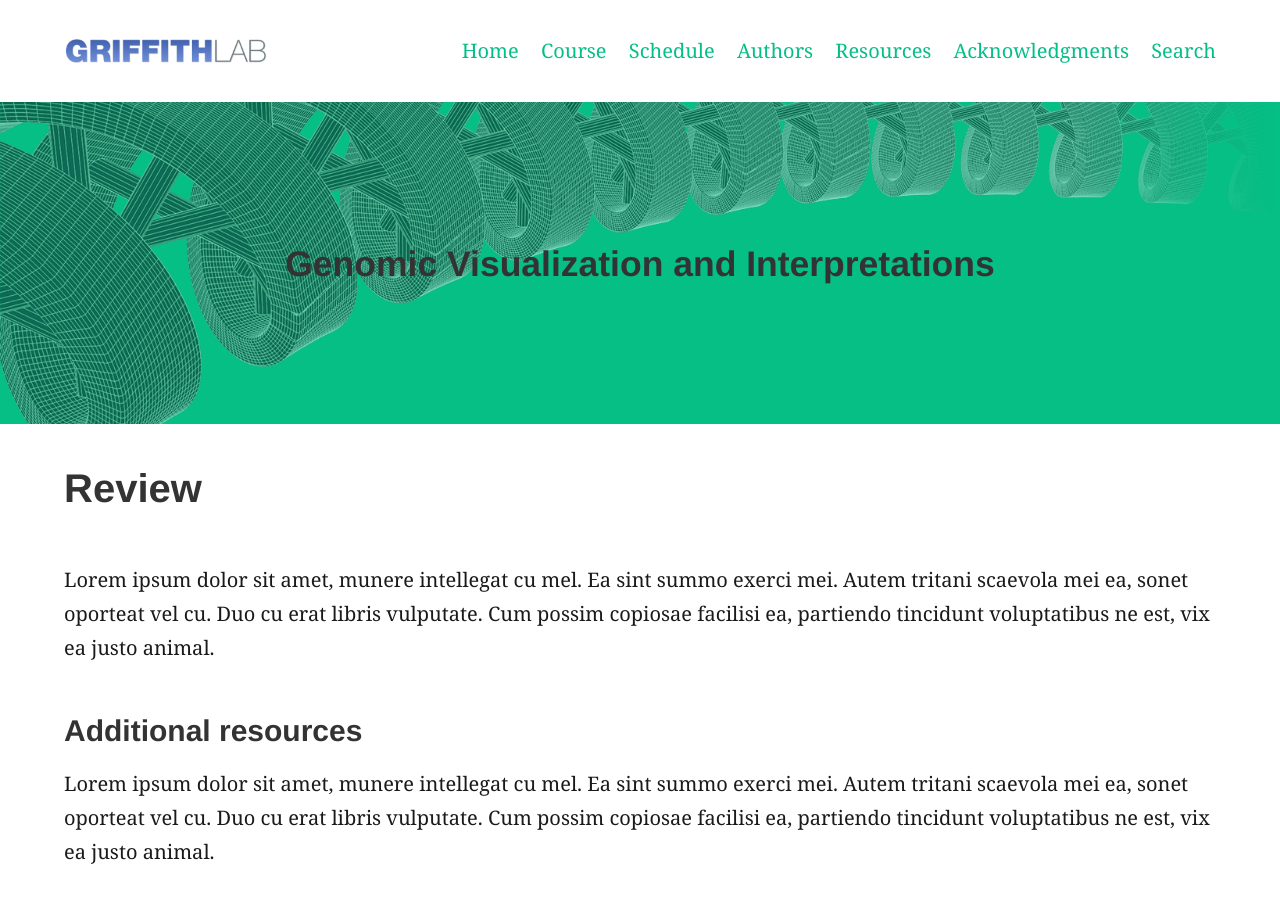
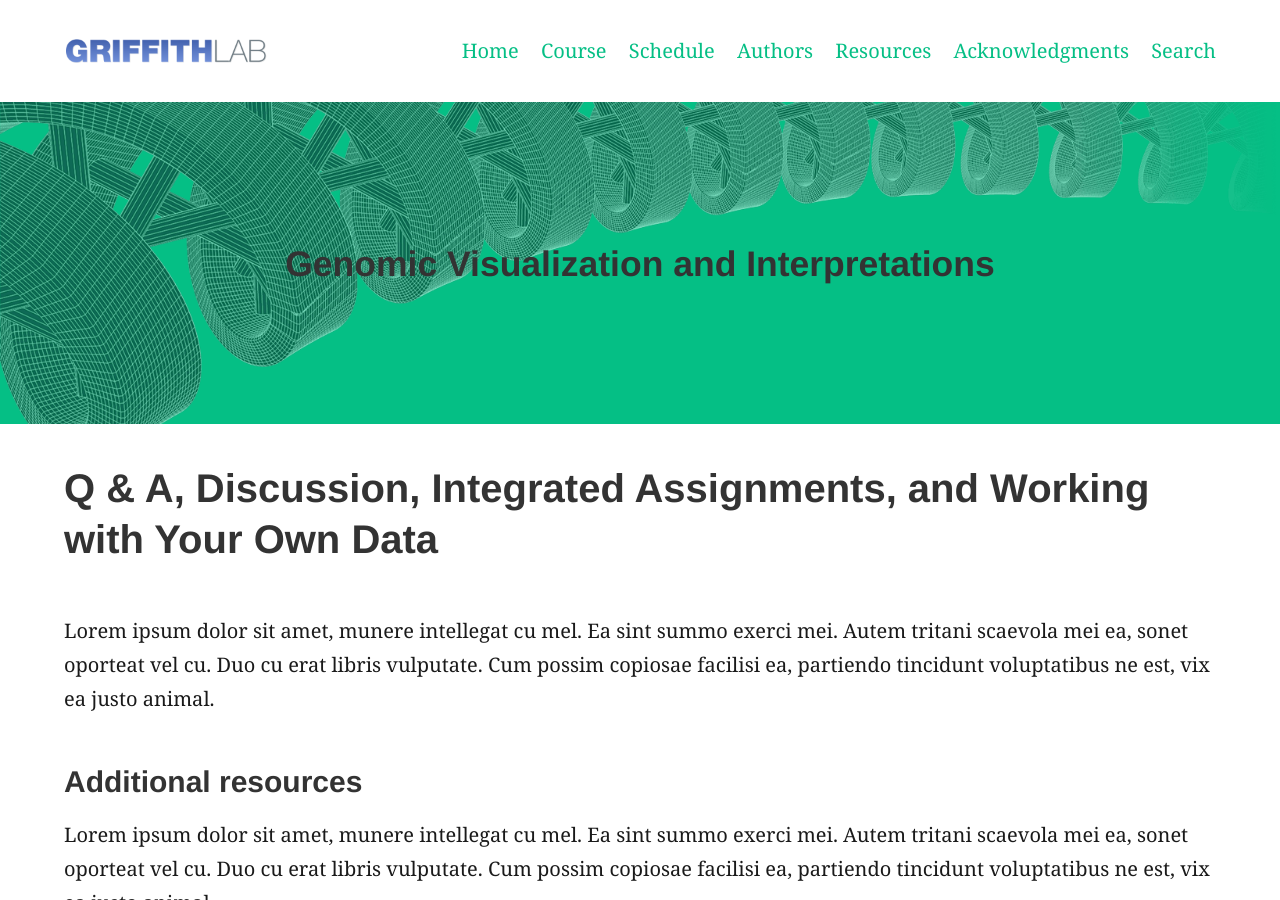
Before and after one commit to griffithlab/genviz.org, a Jekyll site: the page built from _posts/0006-01-01-Review.md, in a window 1280 px wide and 900 px high. Built offline with Jekyll 4.4.1, drawn with Linux system fonts in a browser that asks for light colours.

Commit message:
update all lecture templates

```diff
--- a/_posts/0006-01-01-Review.md
+++ b/_posts/0006-01-01-Review.md
@@ -1,7 +1,7 @@
 ---
 feature_text: |
   ## Genomic Visualization and Interpretations
-title: Review
+title: Q & A, Discussion, Integrated Assignments, and Working with Your Own Data
 categories:
     - Module 6
 feature_image: "assets/genvis-dna-bg_optimized_v1a.png"
```
Also changed, not shown: 6 other files.
